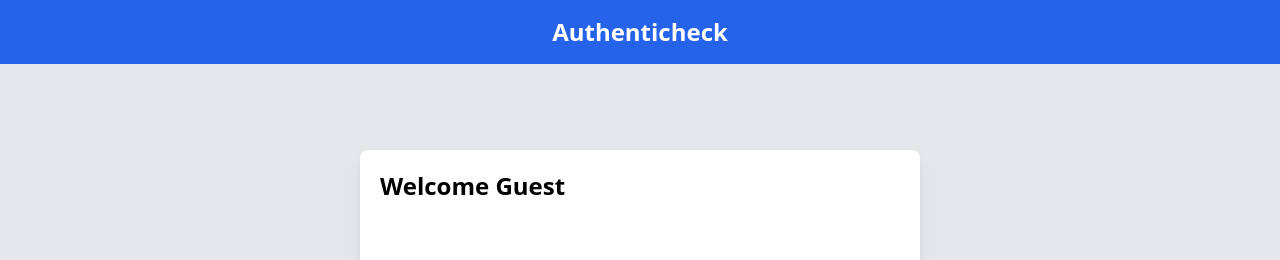
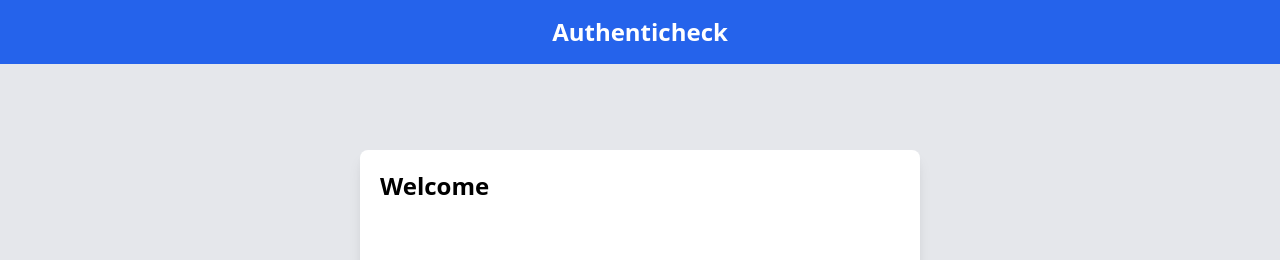
Before and after one commit to LordHarsh/authenticheck-video-upload, a plain HTML site: page index.html in a window 1280 px wide. Shown: the top 260 px of the page. Drawn offline with nearby package versions, Linux system fonts and the light colour scheme.

Commit message:
fix: remove repeated name display

```diff
--- a/index.html
+++ b/index.html
@@ -43,7 +43,7 @@
     <script>
         const urlParams = new URLSearchParams(window.location.search);
         const name = urlParams.get('name') || 'Guest';
-        document.getElementById('welcomeMessage').textContent = `Welcome ${name}`;
+        <!-- document.getElementById('welcomeMessage').textContent = `Welcome ${name}`; -->
 
         const videoPreview = document.getElementById("videoPreview");
         const startRecordingButton = document.getElementById("startRecording");
```
